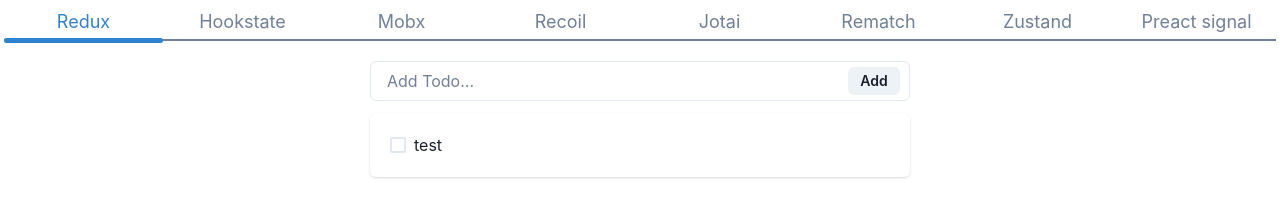
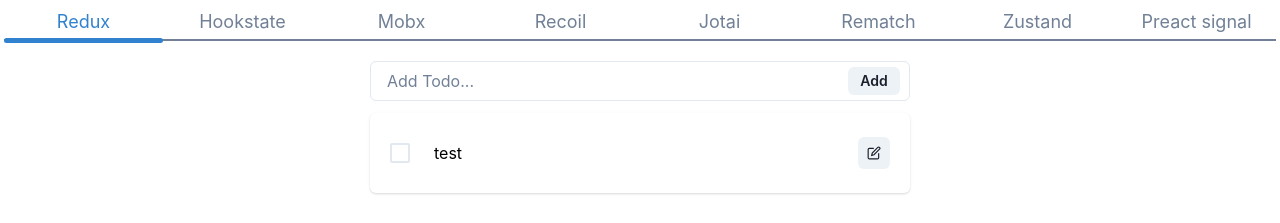
Before and after one commit to neskor-b/React-state-management, a React (Create React App) app: page /redux in a window 1280 px wide. Shown: the top 223 px of the page. Built offline with nearby package versions, Linux system fonts and the light colour scheme.

Commit message:
refactor

```diff
--- a/src/Apps/Redux/App/index.tsx
+++ b/src/Apps/Redux/App/index.tsx
@@ -12,7 +12,10 @@
                 <TodoForm onSubmit={(values => console.log(values))}/>
             </Layout.Header>
             <Layout.Body>
-                <TodoItem todo={{ id: '1', title: 'test', status: 'active', createdAt: new Date().toISOString() }}/>
+                <TodoItem
+                    isLoading={false}
+                    onChange={() => {}}
+                    todo={{ id: '1', title: 'test', status: 'active', createdAt: new Date().toISOString() }}/>
             </Layout.Body>
         </Layout>
     );
--- a/src/sharedComponents/FormField/index.tsx
+++ b/src/sharedComponents/FormField/index.tsx
@@ -1,20 +1,12 @@
-import React, { FC, ChangeEvent } from 'react';
-
 // UI
-import { Input, InputProps } from '@chakra-ui/react'
+import { Input as ChakraInput, InputProps } from '@chakra-ui/react'
 
 // HOC
 import WithForm from 'HOC/withForm';
 
-type FormFieldProps = {
-    onChange?: (event: ChangeEvent<HTMLInputElement>) => void;
-    value?: string;
-} & InputProps
 
-const FormFieldInput: FC<FormFieldProps> = props => {
-    return (
-        <Input {...props} />
-    )
-}
+const Input = WithForm<InputProps>(ChakraInput)
 
-export default WithForm(FormFieldInput);
+export default {
+    Input
+};
--- a/src/sharedComponents/TodoForm/index.tsx
+++ b/src/sharedComponents/TodoForm/index.tsx
@@ -2,7 +2,7 @@
 import { v4 as uuid4 } from 'uuid'
 
 // components
-import FormFieldInput from "sharedComponents/FormField";
+import FormField from "sharedComponents/FormField";
 import { Button, Box, InputGroup, InputRightElement } from "@chakra-ui/react";
 import Form from "sharedComponents/Form";
 
@@ -45,7 +45,7 @@
                     gap={2}
                 >
                     <InputGroup size='md'>
-                        <FormFieldInput
+                        <FormField.Input
                             name="todo"
                             control={control}
                             placeholder="Add Todo..."
--- a/src/sharedComponents/TodoItem/index.tsx
+++ b/src/sharedComponents/TodoItem/index.tsx
@@ -1,18 +1,32 @@
-import React, { useState, FC } from 'react';
+import React, { FC, useState, ChangeEvent } from 'react';
 
 // UI
-import { Card, CardBody, Text, Checkbox, Flex } from '@chakra-ui/react'
+import { Card, CardBody, Checkbox, Flex, Input, IconButton } from '@chakra-ui/react'
+import { EditIcon, CheckIcon } from '@chakra-ui/icons'
+
+// // components
+// import Form from "sharedComponents/Form";
+
 
 // types
 import Ttodo from 'types/todo';
 
 type TodoItemProps = {
-    todo: Ttodo
+    todo: Ttodo,
+    isLoading: boolean,
+    onChange: (data: Ttodo) => void,
 }
+
+type TEditValues = Exclude<keyof Ttodo, 'id' | 'createdAt'>
 
 const MODE = {
     view: 'view',
     edit: 'edit'
+} as const;
+
+const INPUT_MODE = {
+    [MODE.edit]: 'outline',
+    [MODE.view]: 'unstyled'
 } as const;
 
 const CHECKED: Record<Ttodo['status'], boolean> = {
@@ -20,8 +34,32 @@
     completed: true
 }
 
-const TodoItem: FC<TodoItemProps> = ({ todo }) => {
-    // const [mode, setMode] = useState<keyof typeof MODE>(MODE.view);
+const ICONS = {
+    [MODE.edit]: <CheckIcon />,
+    [MODE.view]: <EditIcon />
+}
+
+const TodoItem: FC<TodoItemProps> = ({ todo, isLoading, onChange }) => {
+    // const formRef = useRef<any>(null);
+    const [mode, setMode] = useState<keyof typeof MODE>(MODE.view);
+    const [title, setTitle] = useState(todo.title);
+
+    const updateTodo = (updatedKey: TEditValues, value: Ttodo[TEditValues]) => {
+        setMode(MODE.view);
+        return {...todo, [updatedKey]: value}
+    };
+    const changeTitle = (value: ChangeEvent<HTMLInputElement>) => setTitle(value.target.value);
+
+    const onChangeChecked = (value: ChangeEvent<HTMLInputElement>) => onChange(updateTodo('status', value.target.checked ? 'completed' : 'active'))
+    const onChangeTitle = () => onChange(updateTodo('title', title));
+
+
+    const ICON_ACTION = {
+        [MODE.edit]: () => {
+            onChangeTitle();
+        },
+        [MODE.view]: () => setMode(MODE.edit)
+    }
     return (
         <Card>
             <CardBody>
@@ -29,9 +67,61 @@
                     gap={2}
                     align="center"
                 >
-                    <Checkbox isChecked={CHECKED[todo.status]}/>
-                    <Text>{todo.title}</Text>
+                    <Checkbox
+                        isChecked={CHECKED[todo.status]}
+                        disabled={isLoading}
+                        size="lg"
+                        onChange={onChangeChecked}
+                    />
+                    <Input
+                        variant={INPUT_MODE[mode]}
+                        value={title}
+                        disabled={mode === MODE.view}
+                        _disabled={{
+                            color: 'Black',
+                            height: '40px',
+                            paddingLeft: '16px'
+                        }}
+                        onChange={changeTitle}
+                    />
+                    <IconButton
+                        aria-label='edit todo'
+                        icon={ICONS[mode]}
+                        size="sm"
+                        onClick={ICON_ACTION[mode]}
+                    />
                 </Flex>
+                {/* <Form
+                    formRef={formRef}
+                    onSubmit={onSubmitHandler}
+                    formConfig={{ defaultValues: todo }}
+                >
+                    {({ control }) => (
+                        <Box
+                            display="flex"
+                            alignItems="center"
+                            gap={2}
+                        >
+                            <InputGroup size='md'>
+                                <FormFieldInput
+                                    name="todo"
+                                    control={control}
+                                    placeholder="Add Todo..."
+                                    rules={{ required: "This field is required" }}
+                                />
+                                <InputRightElement width='4.5rem'>
+                                    <Button
+                                        h='1.75rem'
+                                        size='sm'
+                                        type="submit"
+                                    >
+                                        Add
+                                    </Button>
+                                </InputRightElement>
+                            </InputGroup>
+                        </Box>
+                    )}
+                </Form> */}
             </CardBody>
         </Card>
     );
```
